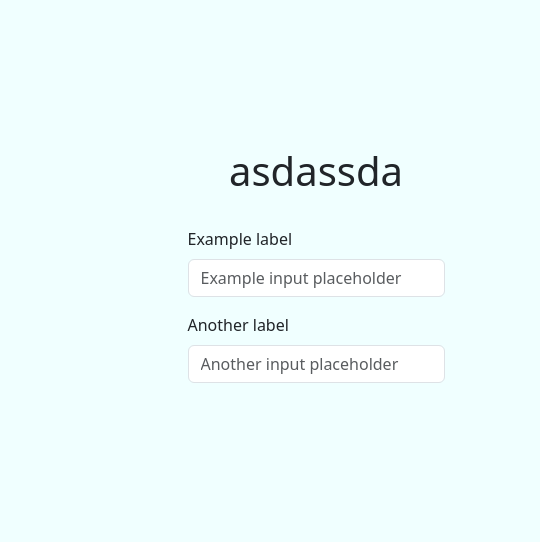
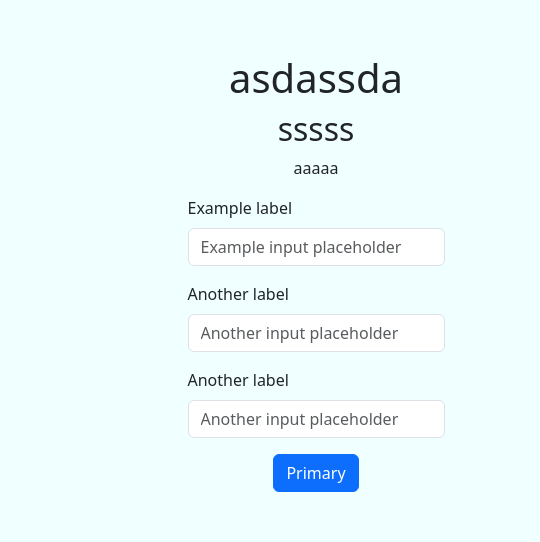
Before and after one commit to kowalczyk-eduardo/meu-rancho, a website: page telas/cadastro.html in a window 1280 px wide. Shown: the part 127-669 px from the top of the page, 644-1184 px from the left. Drawn offline with nearby package versions, Linux system fonts and the light colour scheme.

Commit message:
feat: cadastro

```diff
--- a/telas/cadastro.html
+++ b/telas/cadastro.html
@@ -24,8 +24,8 @@
 
         <div class="col-lg-6 d-flex flex-column align-items-center">
           <h1>asdassda</h1>
-          <h2></h2>
-          <p></p>
+          <h2>sssss</h2>
+          <p>aaaaa</p>
           <div class="mb-3">
             <label for="formGroupExampleInput" class="form-label"
               >Example label</label
@@ -48,6 +48,20 @@
               placeholder="Another input placeholder"
             />
           </div>
+
+          <div class="mb-3">
+            <label for="formGroupExampleInput2" class="form-label"
+              >Another label</label
+            >
+            <input
+              type="text"
+              class="form-control"
+              id="formGroupExampleInput2"
+              placeholder="Another input placeholder"
+            />
+          </div>
+
+          <button type="button" class="btn btn-primary">Primary</button>
         </div>
       </div>
     </main>
```
